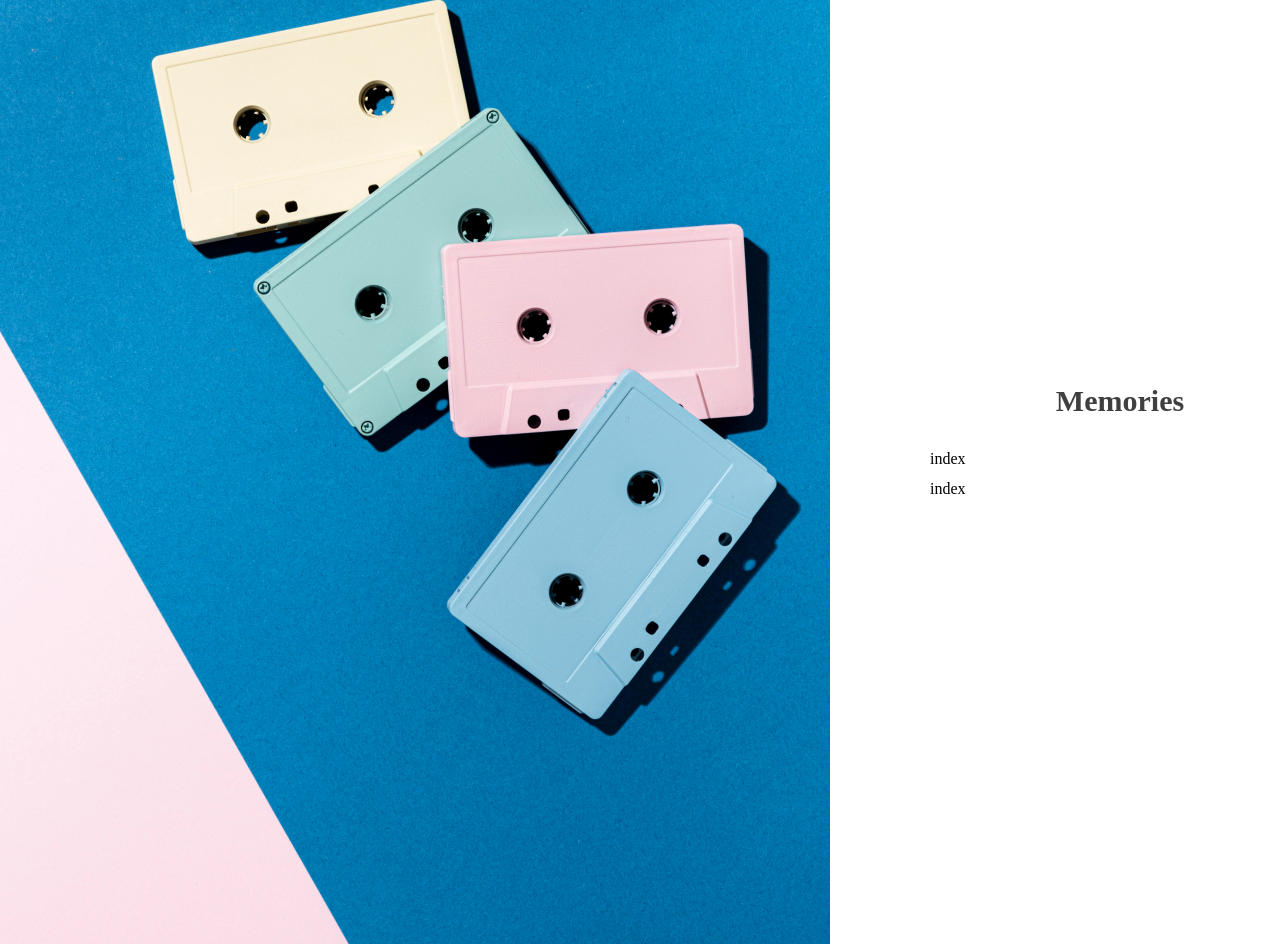
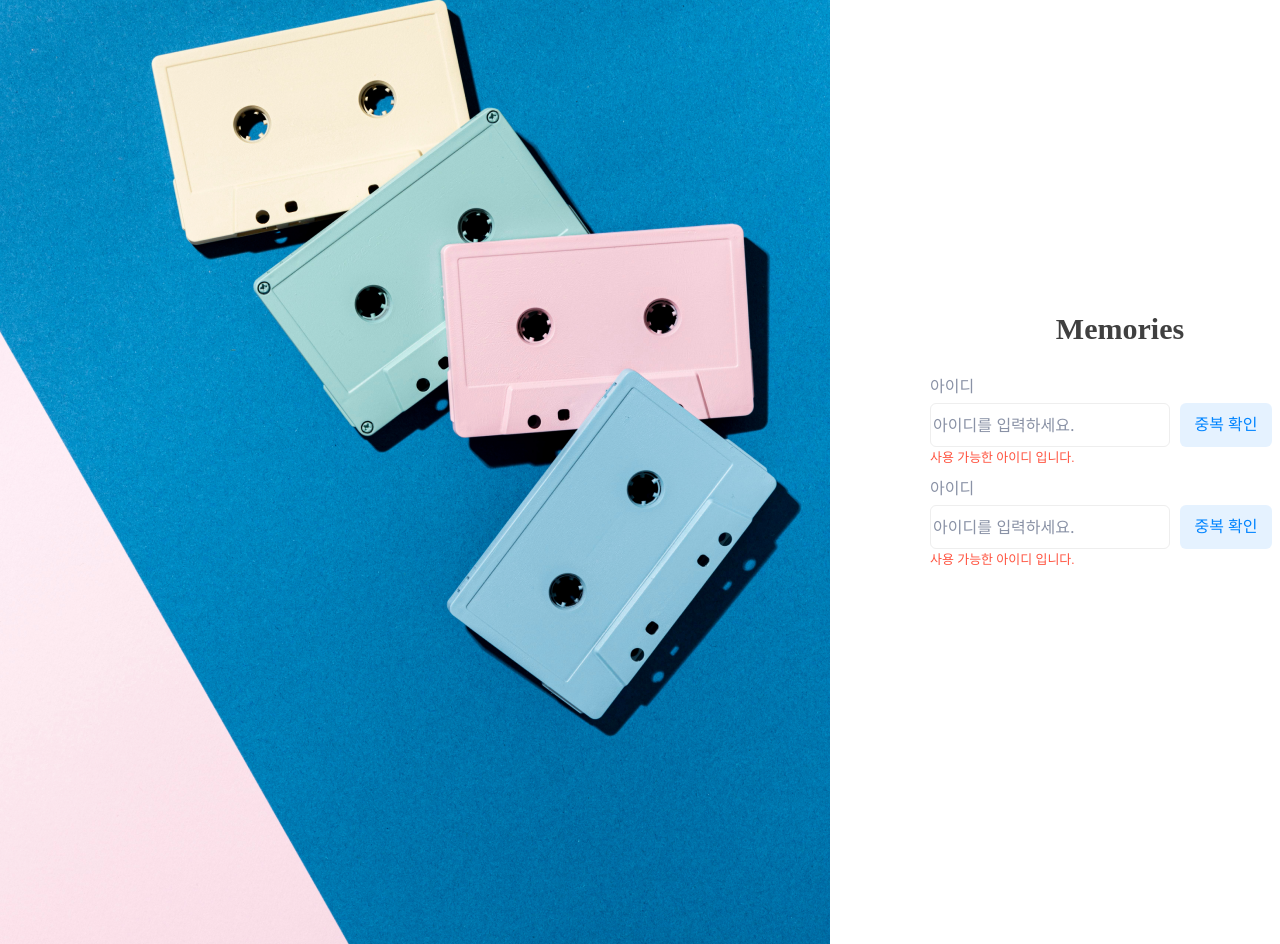
Before and after one commit to devJiraynor/memories-front-20241226, a React (Create React App) app: page /auth in a window 1280 px wide. Shown: the top 944 px of the page. Built offline with nearby package versions, Linux system fonts and the light colour scheme; a web font is replaced by a local one.

Commit message:
2025.03.07. 11:50

```diff
--- a/src/App.css
+++ b/src/App.css
@@ -1,12 +1,56 @@
+@import url('https://fonts.googleapis.com/css2?family=Inter:ital,opsz,wght@0,14..32,100..900;1,14..32,100..900&display=swap');
+
 @font-face {
   font-family: 'Pretendard';
   src: url(src/assets/fonts/Pretendard.ttf);
 }
 
 :root {
+  --White: rgba(255, 255, 255, 1);
   --Lightmode-Grey: rgba(64, 64, 64, 1);
+  --Lightmode-Grey2: rgba(138, 146, 166, 1);
+  --Lightmode-Grey3: rgba(238, 238, 238, 1);
+  --Primary: rgba(0, 132, 255, 1);
+  --Second: rgba(0, 132, 255, 0.10);
+  --Error: rgba(255, 84, 64, 1);
 }
 
 body {
   font-family: 'Pretendard';
 }
+
+.button {
+  display: flex;
+  justify-content: center;
+  align-items: center;
+
+  border-radius: 6px;
+  width: 92px;
+  height: 44px;
+
+  font-size: 16px;
+  font-weight: 400;
+  line-height: 175%;
+
+  cursor: pointer;
+}
+
+.button.disable {
+  background-color: var(--Lightmode-Grey3);
+
+  color: var(--Lightmode-Grey2);
+
+  cursor: default;
+}
+
+.button.second {
+  background-color: var(--Second);
+
+  color: var(--Primary);
+}
+
+.button.primary {
+  background-color: var(--Primary);
+
+  color: var(--White);
+}
--- a/src/components/InputBox/index.tsx
+++ b/src/components/InputBox/index.tsx
@@ -6,6 +6,15 @@ export default function InputBox() {
 
   // render: 공통 인풋 박스 컴포넌트 //
   return (
-    <div>index</div>
+    <div className='input-box'>
+      <div className='label'>아이디</div>
+      <div className='input-contents'>
+        <div className='input-area'>
+          <input placeholder='아이디를 입력하세요.' />
+          <div className='button second'>중복 확인</div>
+        </div>
+        <div className='message error'>사용 가능한 아이디 입니다.</div>
+      </div>
+    </div>
   )
 }
--- a/src/components/InputBox/style.css
+++ b/src/components/InputBox/style.css
@@ -0,0 +1,53 @@
+.input-box {
+  display: flex;
+  flex-direction: column;
+  gap: 8px;
+}
+
+.input-box > .label {
+  color: var(--Lightmode-Grey2);
+  font-size: 16px;
+  font-weight: 400;
+}
+
+.input-box > .input-contents {
+  display: flex;
+  flex-direction: column;
+  gap: 4px;
+}
+
+.input-box .input-area {
+  display: flex;
+  gap: 10px;
+}
+
+.input-box input {
+  outline: none;
+
+  border-radius: 6px;
+  border: 1px solid var(--Lightmode-Grey3);
+
+  color: var(--Lightmode-Grey);
+  font-family: Inter;
+  font-size: 16px;
+  font-weight: 400;
+  line-height: 175%;
+}
+
+.input-box input::placeholder {
+  color: var(--Lightmode-Grey2);
+}
+
+.input-box .message {
+  height: 16px;
+  font-size: 13px;
+  font-weight: 400;
+}
+
+.input-box .message.success {
+  color: var(--Primary);
+}
+
+.input-box .message.error {
+  color: var(--Error);
+}
```
